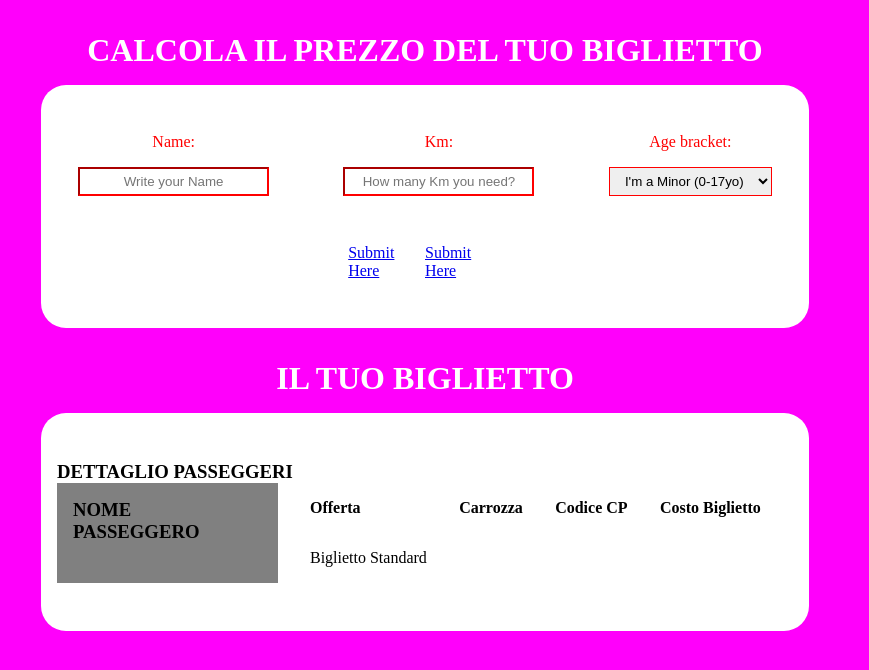
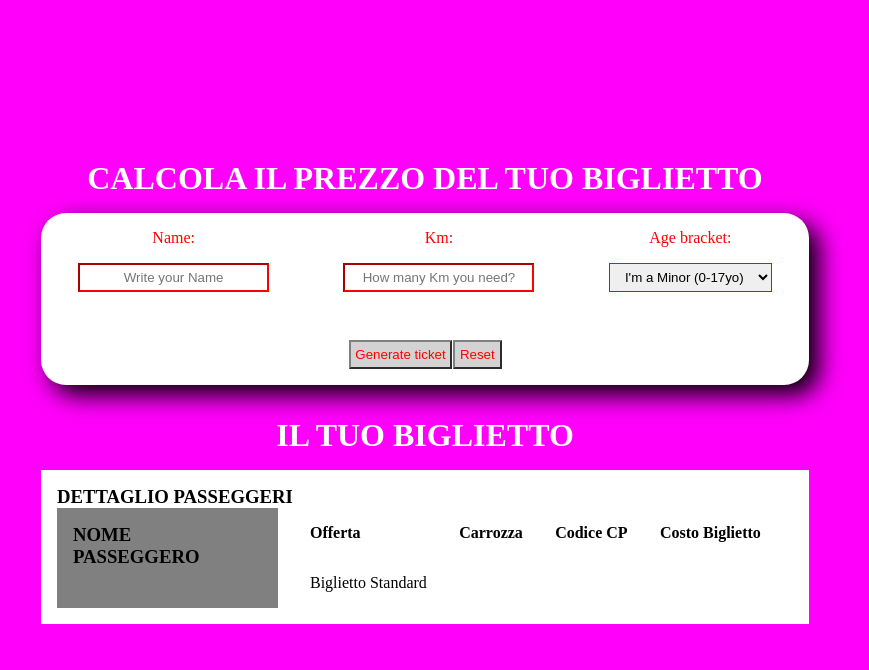
Before and after one commit to GianlucaSirianni/js-biglietto-treno-form, a plain HTML site: page index.html in a window 1280 px wide. Shown: the whole page, without its empty margins (215-1084 px from the left). Drawn offline with Linux system fonts and the light colour scheme.

Commit message:
manca solo reset button

```diff
--- a/assets/css/style.css
+++ b/assets/css/style.css
@@ -17,7 +17,7 @@ body{
 
 .calculateTitle{
     color: white;
-    margin-top: 2rem;
+    margin-top: 10rem;
     margin-bottom: 1rem;
     text-align: center;
 }
@@ -34,8 +34,9 @@ body{
 form{
     border-radius: 25px;
     background-color: white;
-    padding-top: 3rem;
-    padding-bottom: 3rem;
+    padding-top: 1rem;
+    padding-bottom: 1rem;
+    box-shadow: 10px 10px 25px black;
 }
 
 .formSection{
@@ -68,11 +69,12 @@ input, select{
 
 .ticketContainer{
     background-color: white;
-    padding-top: 3rem;
-    padding-bottom: 3rem;
-    border-radius: 25px;
+    padding-top: 1rem;
+    padding-bottom: 1rem;
+    /* border-radius: 25px; */
     padding-left: 1rem;
     padding-right: 1rem;
+
 
 }
 
@@ -107,3 +109,16 @@ input, select{
     flex-direction: column;
     justify-content: space-between;
 }
+
+/*----------------*/
+
+.submitButton{
+    color: red;
+    padding: 0.3rem;
+    background-color: lightgray;
+    border-color: grey;
+}
+
+.submitButton:hover{
+    border-color: red;
+}
--- a/index.html
+++ b/index.html
@@ -41,10 +41,10 @@
 
             <div class="buttons">
                 <div>
-                    <a class="submitButton" href="#" onclick="submitForm()"> Submit Here</a>
+                    <button class="submitButton" href="#" onclick="submitForm()"> Generate ticket</button>
                 </div>
                 <div>
-                    <a class="submitButton" href="#" onclick="submitForm()"> Submit Here</a>
+                    <button class="submitButton" href="#" onclick="submitForm()"> Reset</button>
                 </div>
             </div>
 
```
